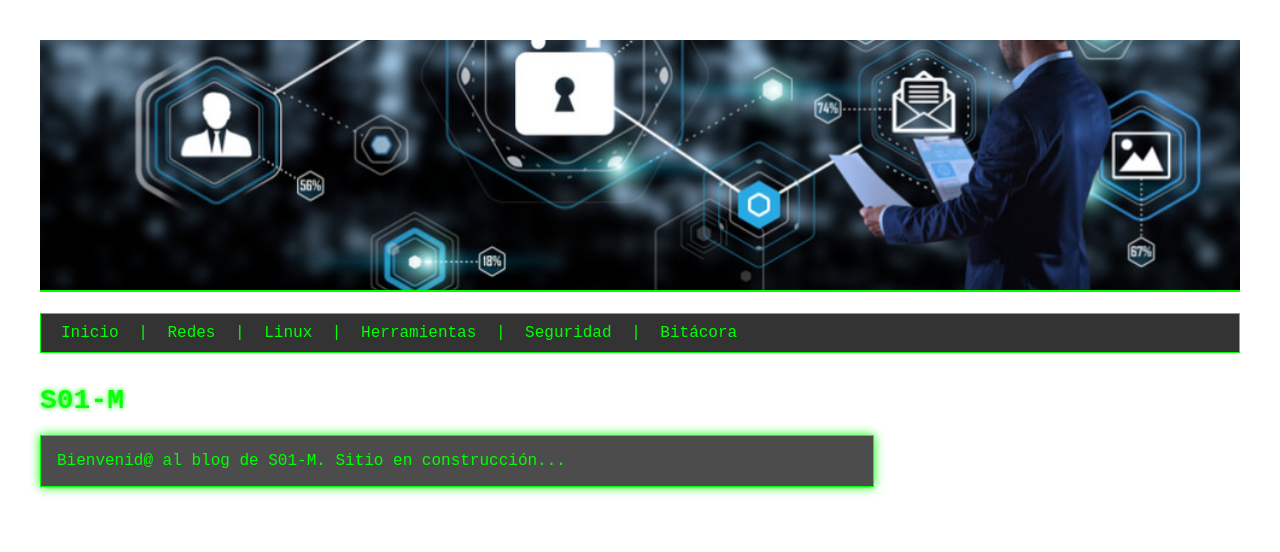
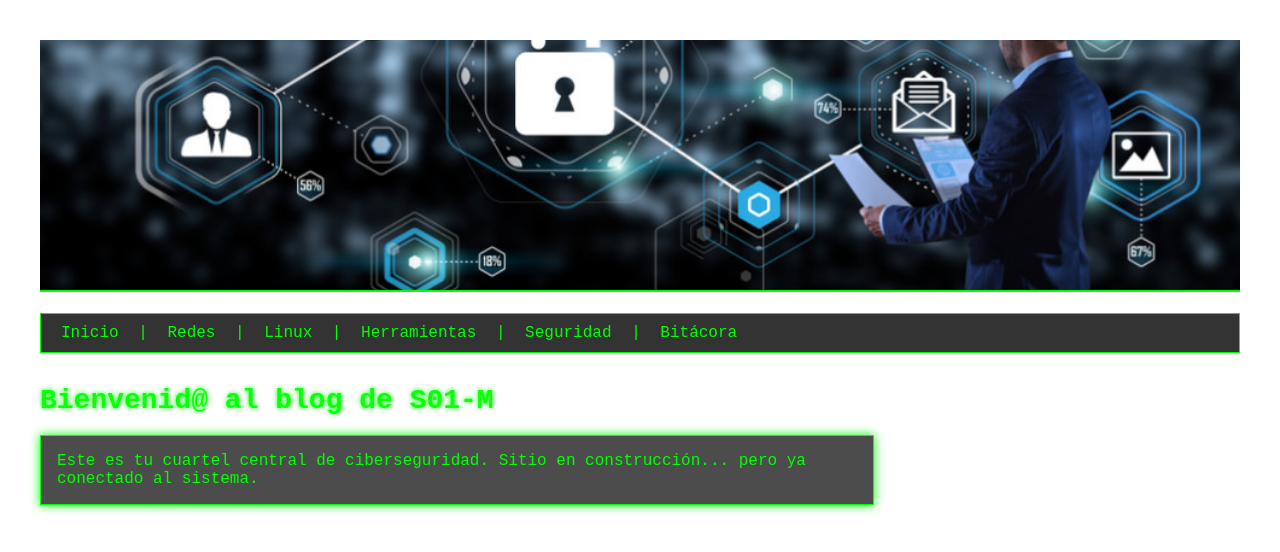
Before and after one commit to S01-M/s01-m.github.io, a plain HTML site: page index.html in a window 1280 px wide. Drawn offline with Linux system fonts and the light colour scheme.

Commit message:
Update index.html

```diff
--- a/index.html
+++ b/index.html
@@ -2,14 +2,17 @@
 <html lang="es">
 <head>
   <meta charset="UTF-8" />
-  <title>S01-M</title>
+  <title>S01-M - Blog</title>
   <link rel="stylesheet" href="assets/estilos.css" />
 </head>
 <body>
+
+  <!-- Banner -->
   <header>
-  <img src="assets/imagenes/fondo-hackers.png" alt="Banner Hacker" class="banner" />
-</header>
+    <img src="assets/imagenes/fondo-hackers.png" alt="Banner Hacker" class="banner" />
+  </header>
 
+  <!-- Menú de navegación -->
   <nav>
     <a href="index.html">Inicio</a> |
     <a href="redes.html">Redes</a> |
@@ -19,7 +22,9 @@
     <a href="bitacora.html">Bitácora</a>
   </nav>
 
-  <h1>S01-M</h1>
-  <p>Bienvenid@ al blog de S01-M. Sitio en construcción...</p>
+  <!-- Contenido principal -->
+  <h1>Bienvenid@ al blog de S01-M</h1>
+  <p>Este es tu cuartel central de ciberseguridad. Sitio en construcción... pero ya conectado al sistema.</p>
+
 </body>
 </html>
```
